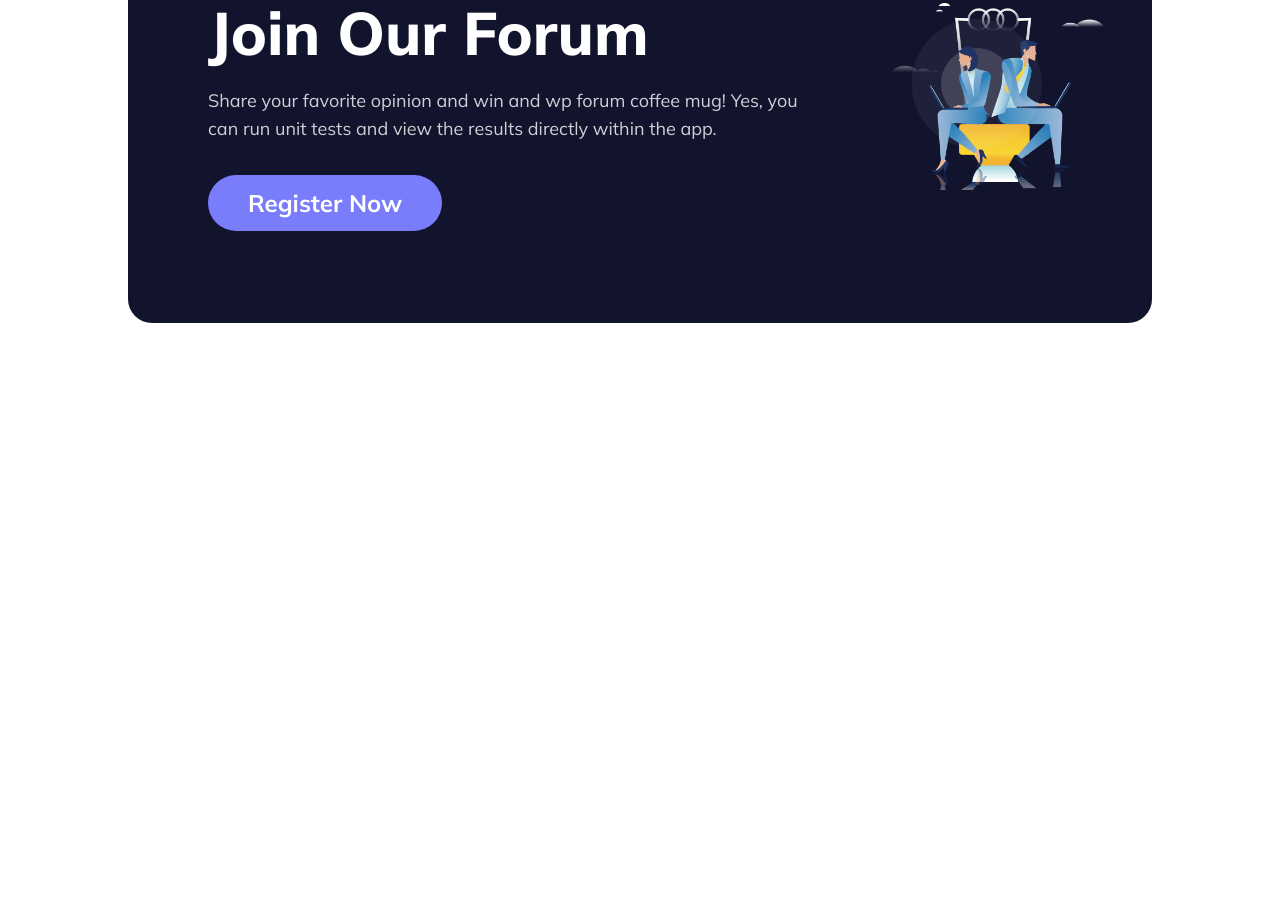
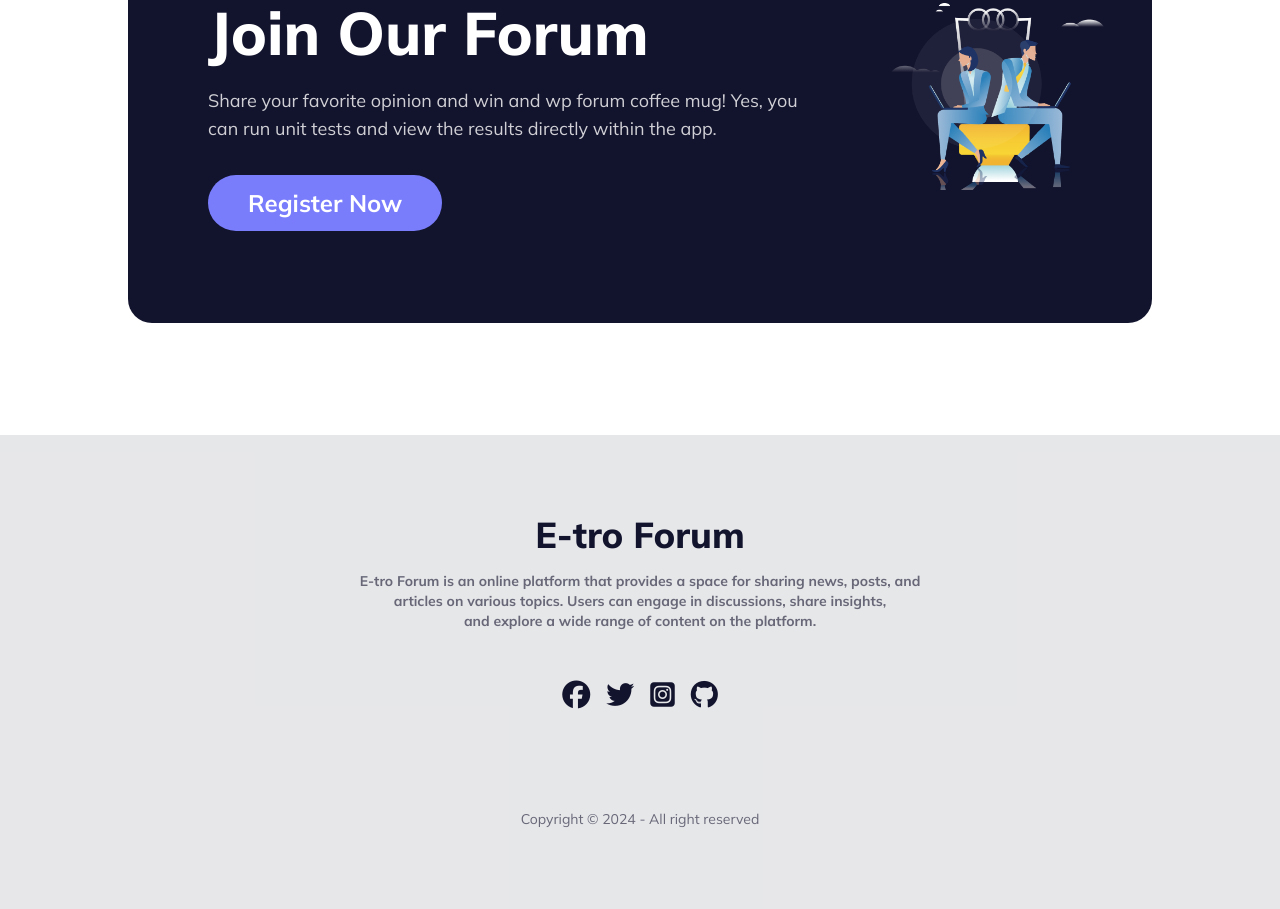
Before and after one commit to NahidaFatme/Retro-forum, a plain HTML site: page index.html in a window 1280 px wide. Shown: the part 1327-2236 px from the top of the page. Before the commit the page ends 1650 px from the top, so only its background shows below. Drawn offline with nearby package versions, Linux system fonts and the light colour scheme; no server answers.

Commit message:
footer added

```diff
--- a/index.html
+++ b/index.html
@@ -165,7 +165,27 @@
             </div>
         </section>
     </main>
-    <footer></footer>
+    <!-- Footer -->
+    <footer class="footer footer-center bg-[#12132D1A] text-primary mt-10 lg:mt-28 py-20">
+        <aside>
+            <h2 class="text-2xl lg:text-4xl font-extrabold pb-2">E-tro Forum</h2>
+          <p class="font-bold text-third">
+            E-tro Forum is an online platform that provides a space for sharing news, posts, and <br> articles on various topics. Users can engage in discussions, share insights, <br> and explore a wide range of content on the platform.
+          </p>
+        </aside>
+        <nav class="pt-6">
+          <div class="grid grid-flow-col gap-4">
+            <i class="fa-brands fa-facebook fa-2xl"></i>
+            <i class="fa-brands fa-twitter fa-2xl"></i>
+            <i class="fa-brands fa-square-instagram fa-2xl"></i>
+            <i class="fa-brands fa-github fa-2xl"></i>
+          </div>
+        </nav>
+        <aside class="pt-16 text-third">
+            <hr>
+            <p>Copyright © 2024 - All right reserved</p>
+        </aside>
+      </footer>
 
     <!-- Scripts -->
     <script src="scripts/utility.js"></script>
```
